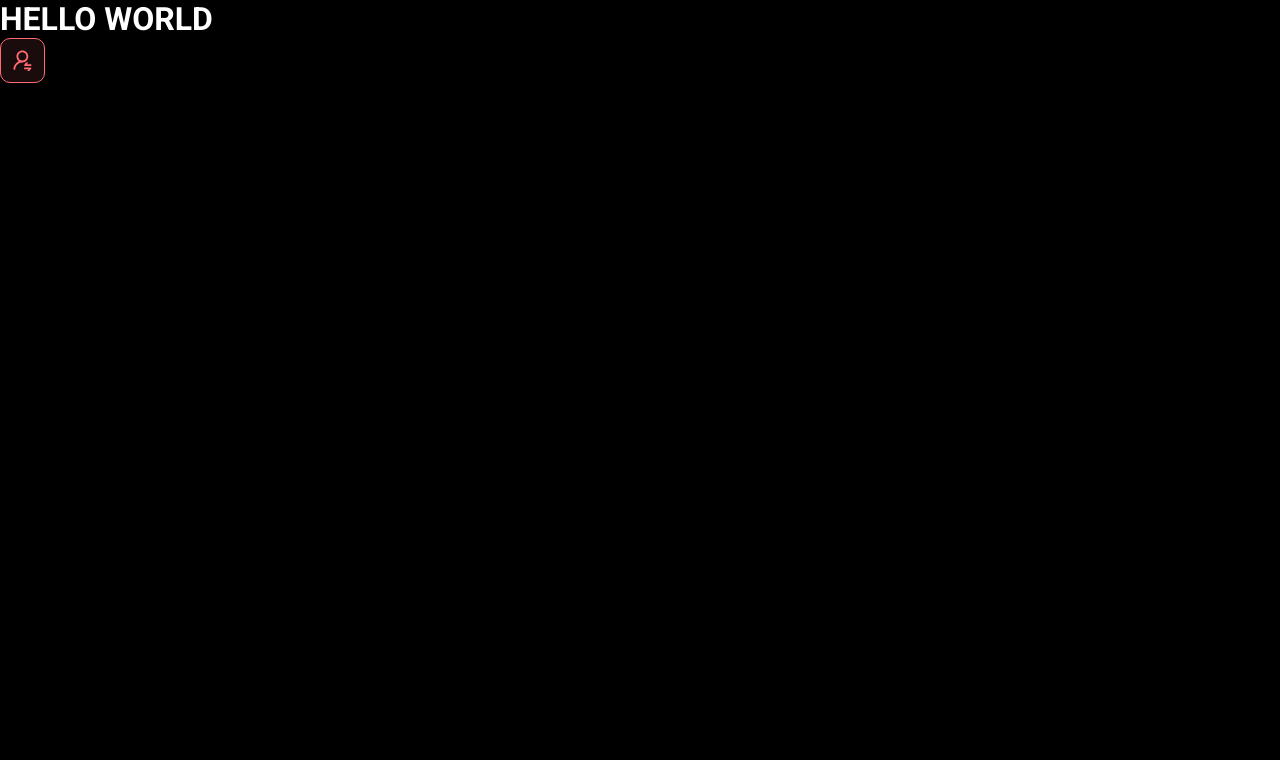
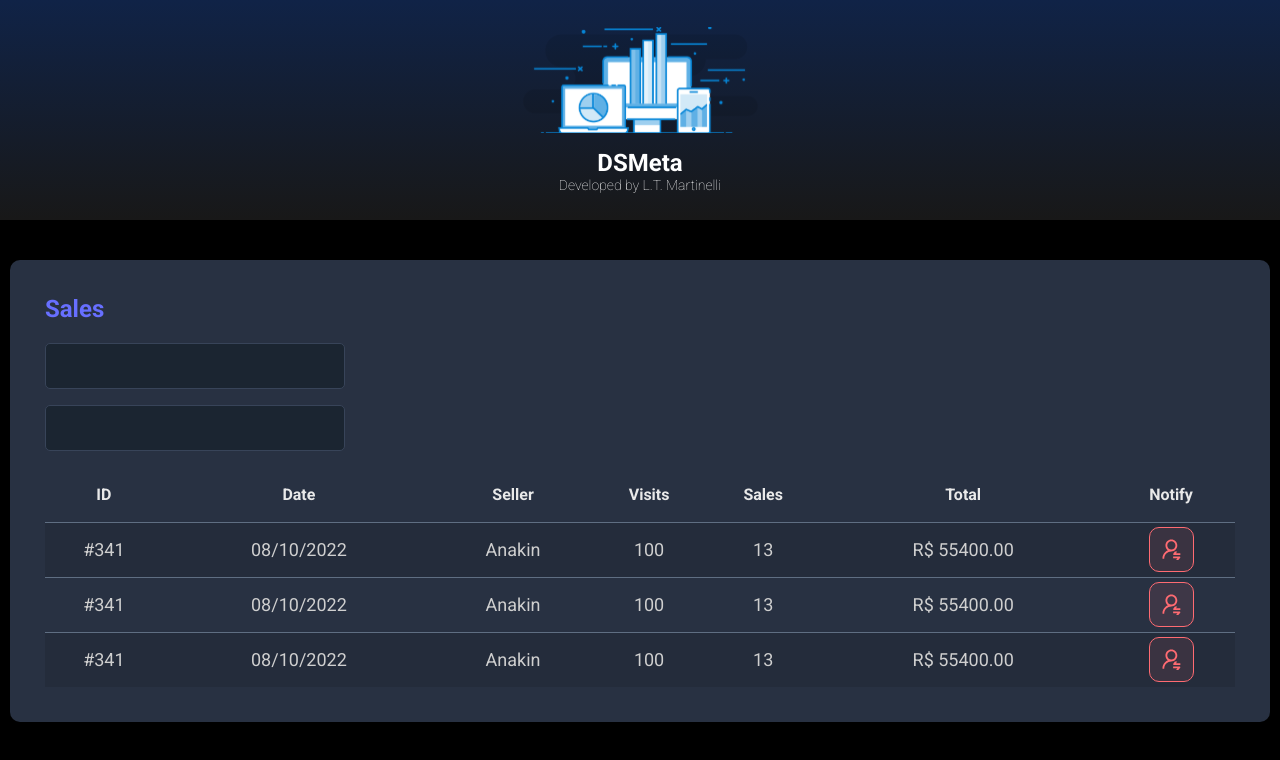
Before and after one commit to ltmartinelli/dsmeta, a React (Vite) app in the folder frontend/: page / in a window 1280 px wide. Shown: the top 760 px of the page. Built offline with nearby package versions, Linux system fonts and the light colour scheme.

Commit message:
Other Components

```diff
--- a/frontend/src/App.tsx
+++ b/frontend/src/App.tsx
@@ -1,11 +1,18 @@
-import NotificationButton from "./assets/components/NotificationButton"
+import Header from "./assets/components/Header"
+import SalesCard from "./assets/components/SalesCard"
 
 function App()
 {
     return (
         <>
-            <h1>HELLO WORLD</h1>
-            <NotificationButton />
+            <Header />
+
+            <main>
+                <section id="sales">
+                    <div className="dsmeta-container"/>
+                    <SalesCard/>
+                </section>
+            </main>
         </>
     )
 }
--- /dev/null
+++ b/frontend/src/assets/components/Header/index.tsx
@@ -0,0 +1,16 @@
+import logo from '../../img/logo.svg'
+import './styles.css'
+
+function Header()
+{
+    return (
+        <header>
+            <div className="dsmeta-logo-container">
+                <img src={logo} alt="DSMeta" />
+                <h1>DSMeta</h1>
+                <p>Developed by <a href="https://github.com/ltmartinelli/"> L.T. Martinelli</a></p>
+            </div>
+        </header>)
+}
+
+export default Header
--- /dev/null
+++ b/frontend/src/assets/components/Header/styles.css
@@ -0,0 +1,27 @@
+header {
+    height: 220px;
+    background: linear-gradient(180deg, #102347 0%, #181818 100%);
+    display: flex;
+    align-items: center;
+    justify-content: center;
+}
+
+.dsmeta-logo-container {
+    display: flex;
+    flex-direction: column;
+    align-items: center;
+}
+
+.dsmeta-logo-container img {
+    width: 235px;
+}
+
+.dsmeta-logo-container h1 {
+    margin-top: 15px;
+    font-size: 24px;
+}
+
+.dsmeta-logo-container p {
+    font-size: 14px;
+    font-weight: 300;
+}
--- /dev/null
+++ b/frontend/src/assets/components/SalesCard/index.tsx
@@ -0,0 +1,82 @@
+import NotificationButton from "../NotificationButton"
+import './styles.css'
+
+function SalesCard()
+{
+    return (
+
+        <div className="dsmeta-card">
+            <h2 className="dsmeta-sales-title">Sales</h2>
+            <div>
+                <div className="dsmeta-form-control-container">
+                    <input className="dsmeta-form-control" type="text"/>
+                </div>
+                <div className="dsmeta-form-control-container">
+                    <input className="dsmeta-form-control" type="text"/>
+                </div>
+            </div>
+
+            <div>
+                <table className="dsmeta-sales-table">
+                    <thead>
+                        <tr>
+                            <th className="show992">ID</th>
+                            <th className="show576">Date</th>
+                            <th>Seller</th>
+                            <th className="show992">Visits</th>
+                            <th className="show992">Sales</th>
+                            <th>Total</th>
+                            <th>Notify</th>
+                        </tr>
+                    </thead>
+                    <tbody>
+                        <tr>
+                            <td className="show992">#341</td>
+                            <td className="show576">08/10/2022</td>
+                            <td>Anakin</td>
+                            <td className="show992">100</td>
+                            <td className="show992">13</td>
+                            <td>R$ 55400.00</td>
+                            <td>
+                                <div className="dsmeta-red-btn-container">
+                                    <NotificationButton/>
+                                </div>
+                            </td>
+                        </tr>
+                        <tr>
+                            <td className="show992">#341</td>
+                            <td className="show576">08/10/2022</td>
+                            <td>Anakin</td>
+                            <td className="show992">100</td>
+                            <td className="show992">13</td>
+                            <td>R$ 55400.00</td>
+                            <td>
+                                <div className="dsmeta-red-btn-container">
+                                <NotificationButton/>
+                                </div>
+                            </td>
+                        </tr>
+                        <tr>
+                            <td className="show992">#341</td>
+                            <td className="show576">08/10/2022</td>
+                            <td>Anakin</td>
+                            <td className="show992">100</td>
+                            <td className="show992">13</td>
+                            <td>R$ 55400.00</td>
+                            <td>
+                                <div className="dsmeta-red-btn-container">
+                                <NotificationButton/>
+                                </div>
+                            </td>
+                        </tr>
+                    </tbody>
+                </table>
+            </div>
+
+
+        </div>
+
+    )
+}
+
+export default SalesCard
--- /dev/null
+++ b/frontend/src/assets/components/SalesCard/styles.css
@@ -0,0 +1,105 @@
+.dsmeta-card {
+    background-color: #283142;
+    border-radius: 10px;
+    padding: 30px 10px;
+
+}
+
+
+
+.dsmeta-sales-title {
+    color: #676FFF;
+    font-size: 24px;
+    margin-bottom: 20px;
+
+}
+
+.dsmeta-form-control {
+    height: 46px;
+    background-color: #1B2531;
+    border: 1px solid #384459;
+    border-radius: 5px;
+    width: 100%;
+    color: #9AAABE;
+    padding: 0 20px;
+    font-size: 18px;
+}
+
+.dsmeta-form-control-container {
+    margin-bottom: 16px;
+    max-width: 300px;
+}
+
+.dsmeta-sales-table {
+    width: 100%;
+    border-spacing: 0;
+    border-collapse: collapse;
+}
+
+.dsmeta-sales-table thead {
+    height: 55px;
+    font-size: 16px;
+    font-weight: 700;
+    color: #E9E9E9;
+}
+
+.dsmeta-sales-table tbody {
+    font-size: 14px;
+    font-weight: 400;
+    color: #CFCFCF;
+    text-align: center;
+}
+
+.dsmeta-sales-table tbody tr {
+    height: 74px;
+    border-top: 1px solid #5F6E82;
+}
+
+.dsmeta-sales-table tbody tr:nth-child(odd) {
+    background-color: #242C3B;
+}
+
+.dsmeta-sales-table tbody tr:hover>td {
+    background-color: #384459;
+
+}
+
+
+
+.dsmeta-red-btn-container {
+    display: flex;
+    justify-content: center;
+}
+
+.show576 {
+    display: none;
+
+}
+
+.show992 {
+    display: none;
+}
+
+@media (min-width: 576px) {
+    .show576 {
+        display: table-cell;
+    }
+
+    .dsmeta-card {
+        padding: 35px;
+    }
+
+    .dsmeta-sales-table tbody tr {
+        height: 55px;
+    }
+
+    .dsmeta-sales-table tbody {
+        font-size: 18px;
+    }
+}
+
+@media (min-width: 992px) {
+    .show992 {
+        display: table-cell;
+    }
+}
--- a/frontend/src/index.css
+++ b/frontend/src/index.css
@@ -20,158 +20,12 @@
   text-decoration: none;
 }
 
-header {
-  height: 220px;
-  background: linear-gradient(180deg, #102347 0%, #181818 100%);
-  display: flex;
-  align-items: center;
-  justify-content: center;
-}
-
-.dsmeta-logo-container {
-  display: flex;
-  flex-direction: column;
-  align-items: center;
-}
-
-.dsmeta-logo-container img {
-  width: 235px;
-}
-
-.dsmeta-logo-container h1 {
-  margin-top: 15px;
-  font-size: 24px;
-}
-
-.dsmeta-logo-container p {
-  font-size: 14px;
-  font-weight: 300;
-}
-
-.dsmeta-card {
-  background-color: #283142;
-  border-radius: 10px;
-  padding: 30px 10px;
-
-}
-
 .dsmeta-container {
   width: 100%;
   max-width: 900px;
   margin: 0 auto;
 }
 
-.dsmeta-sales-title {
-  color: #676FFF;
-  font-size: 24px;
-  margin-bottom: 20px;
-
-}
-
-.dsmeta-form-control {
-  height: 46px;
-  background-color: #1B2531;
-  border: 1px solid #384459;
-  border-radius: 5px;
-  width: 100%;
-  color: #9AAABE;
-  padding: 0 20px;
-  font-size: 18px;
-}
-
-.dsmeta-form-control-container {
-  margin-bottom: 16px;
-  max-width: 300px;
-}
-
-.dsmeta-sales-table {
-  width: 100%;
-  border-spacing: 0;
-  border-collapse: collapse;
-}
-
-.dsmeta-sales-table thead {
-  height: 55px;
-  font-size: 16px;
-  font-weight: 700;
-  color: #E9E9E9;
-}
-
-.dsmeta-sales-table tbody {
-  font-size: 14px;
-  font-weight: 400;
-  color: #CFCFCF;
-  text-align: center;
-}
-
-.dsmeta-sales-table tbody tr {
-  height: 74px;
-  border-top: 1px solid #5F6E82;
-}
-
-.dsmeta-sales-table tbody tr:nth-child(odd) {
-  background-color: #242C3B;
-}
-
-.dsmeta-sales-table tbody tr:hover>td {
-  background-color: #384459;
-
-}
-
-.dsmeta-red-btn {
-  height: 45px;
-  width: 45px;
-  background: rgba(255, 107, 114, 0.1);
-  border: 1px solid #FF6B72;
-  border-radius: 10px;
-  display: flex;
-  align-items: center;
-  justify-content: center;
-  cursor: pointer;
-}
-
-.dsmeta-red-btn img {
-  width: 19px;
-}
-
-.dsmeta-red-btn-container {
-  display: flex;
-  justify-content: center;
-}
-
-.show576 {
-  display: none;
-
-}
-
-.show992 {
-  display: none;
-}
-
-@media (min-width: 576px) {
-  .show576 {
-    display: table-cell;
-  }
-
-  .dsmeta-card {
-    padding: 35px;
-  }
-
-  .dsmeta-sales-table tbody tr {
-    height: 55px;
-  }
-
-  .dsmeta-sales-table tbody {
-    font-size: 18px;
-  }
-}
-
-@media (min-width: 992px) {
-  .show992 {
-    display: table-cell;
-  }
-}
-
 #sales {
   padding: 40px 10px;
 }
```
